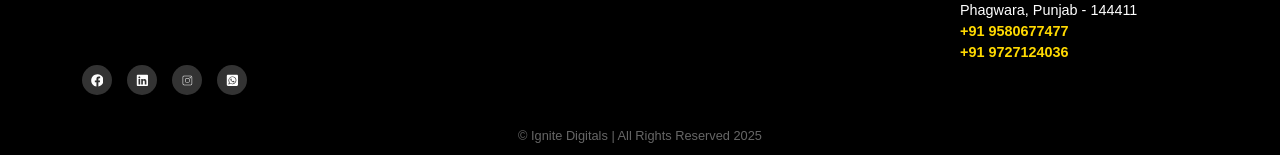
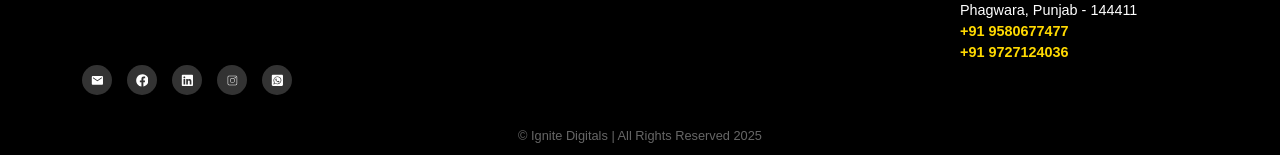
Before and after one commit to KushagraSingh1100/marketing-site, a React (Vite) app: page /pamphlets in a window 1280 px wide. Shown: the part 1803-1958 px from the top of the page. Built offline with nearby package versions, Linux system fonts and the light colour scheme.

Commit message:
acutally final changes

```diff
--- a/src/components/Footer.jsx
+++ b/src/components/Footer.jsx
@@ -1,6 +1,7 @@
 import React from "react";
 import "./Footer.css";
 import { CiInstagram } from "react-icons/ci";
+import { IoMdMail } from "react-icons/io";
 import { FaLinkedin } from "react-icons/fa";
 import { FaWhatsappSquare } from "react-icons/fa";
 import { FaFacebook } from "react-icons/fa";
@@ -40,6 +41,12 @@ const Footer = () => {
         </div>
         <div className="social-links">
           <a
+            href="mailto:ignitedigitalmedia1@gmail.com"
+            className="social-icon facebook"
+          >
+            <IoMdMail />
+          </a>
+          <a
             href="https://www.facebook.com/people/Ignite-Digitals/100095149449938/"
             className="social-icon facebook"
           >
```
